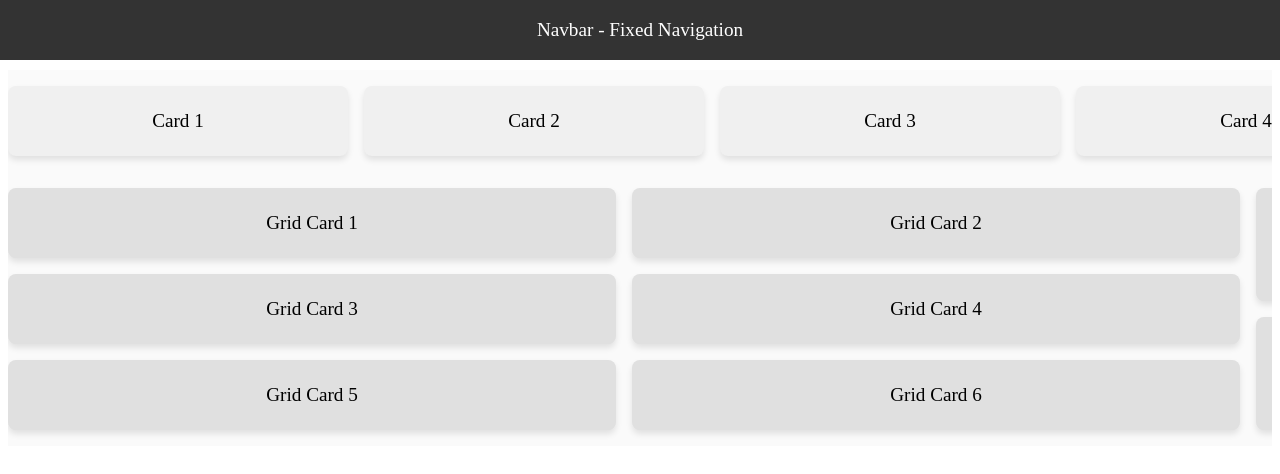
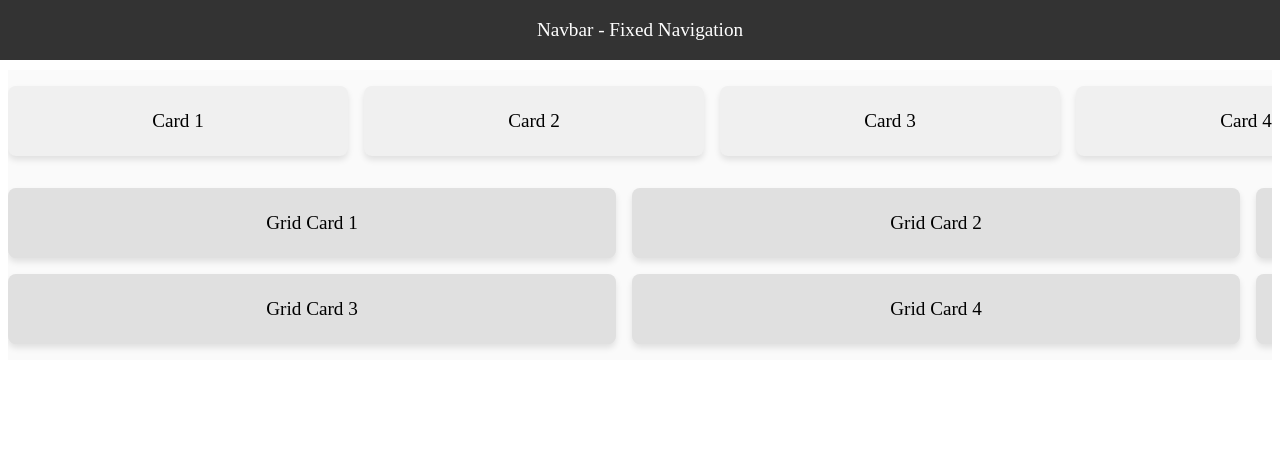
Before and after one commit to rajarajan08/appDelivery, a plain HTML site: page index.html in a window 1280 px wide. Drawn offline with Linux system fonts and the light colour scheme.

Commit message:
Update index.html

```diff
--- a/index.html
+++ b/index.html
@@ -124,8 +124,6 @@
         <div class="grid-card" onclick="showData('Grid Card 2')">Grid Card 2</div>
         <div class="grid-card" onclick="showData('Grid Card 3')">Grid Card 3</div>
         <div class="grid-card" onclick="showData('Grid Card 4')">Grid Card 4</div>
-        <div class="grid-card" onclick="showData('Grid Card 5')">Grid Card 5</div>
-        <div class="grid-card" onclick="showData('Grid Card 6')">Grid Card 6</div>
       </div>
       <div class="grid-page">
         <div class="grid-card" onclick="showData('Grid Card 5')">Grid Card 5</div>
```
